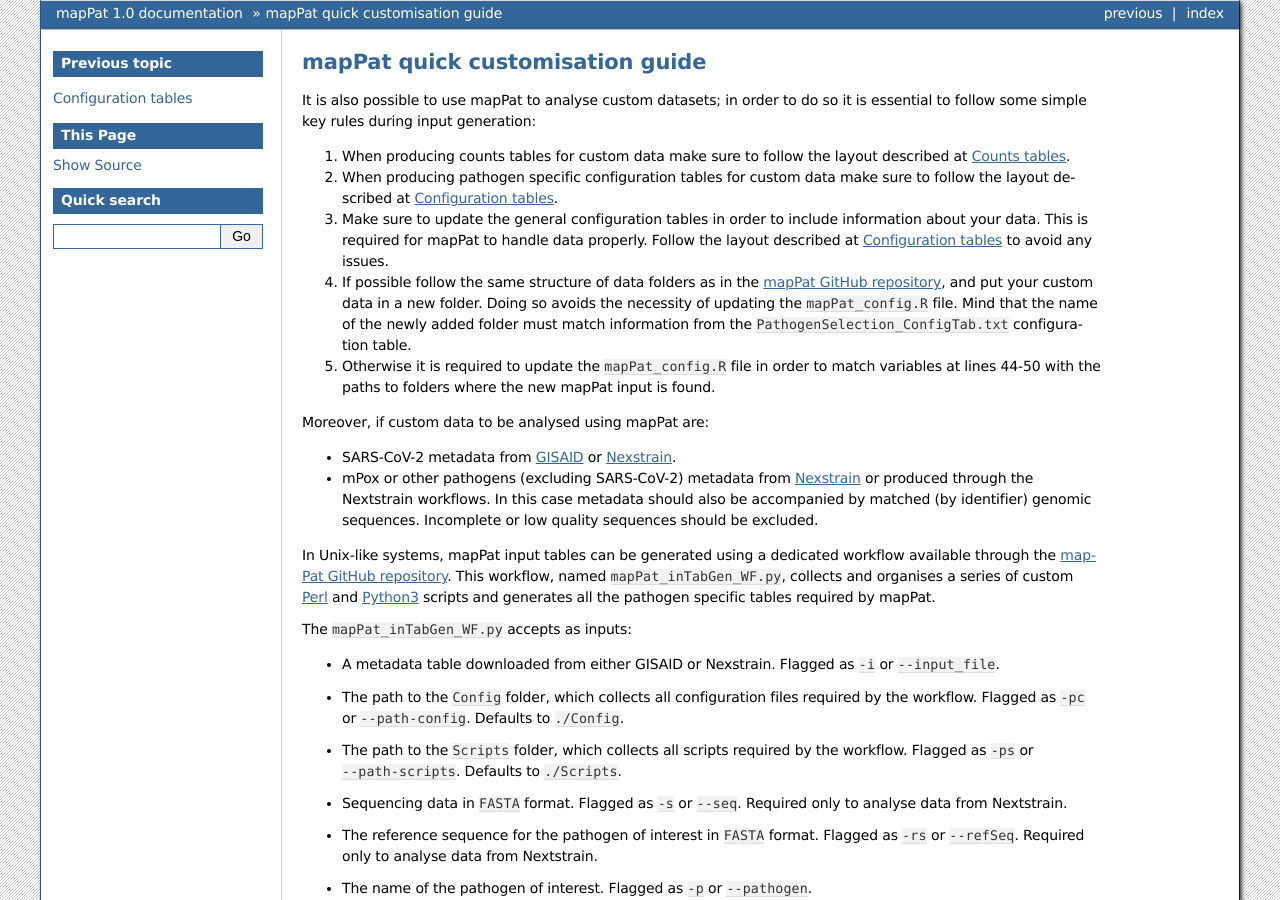
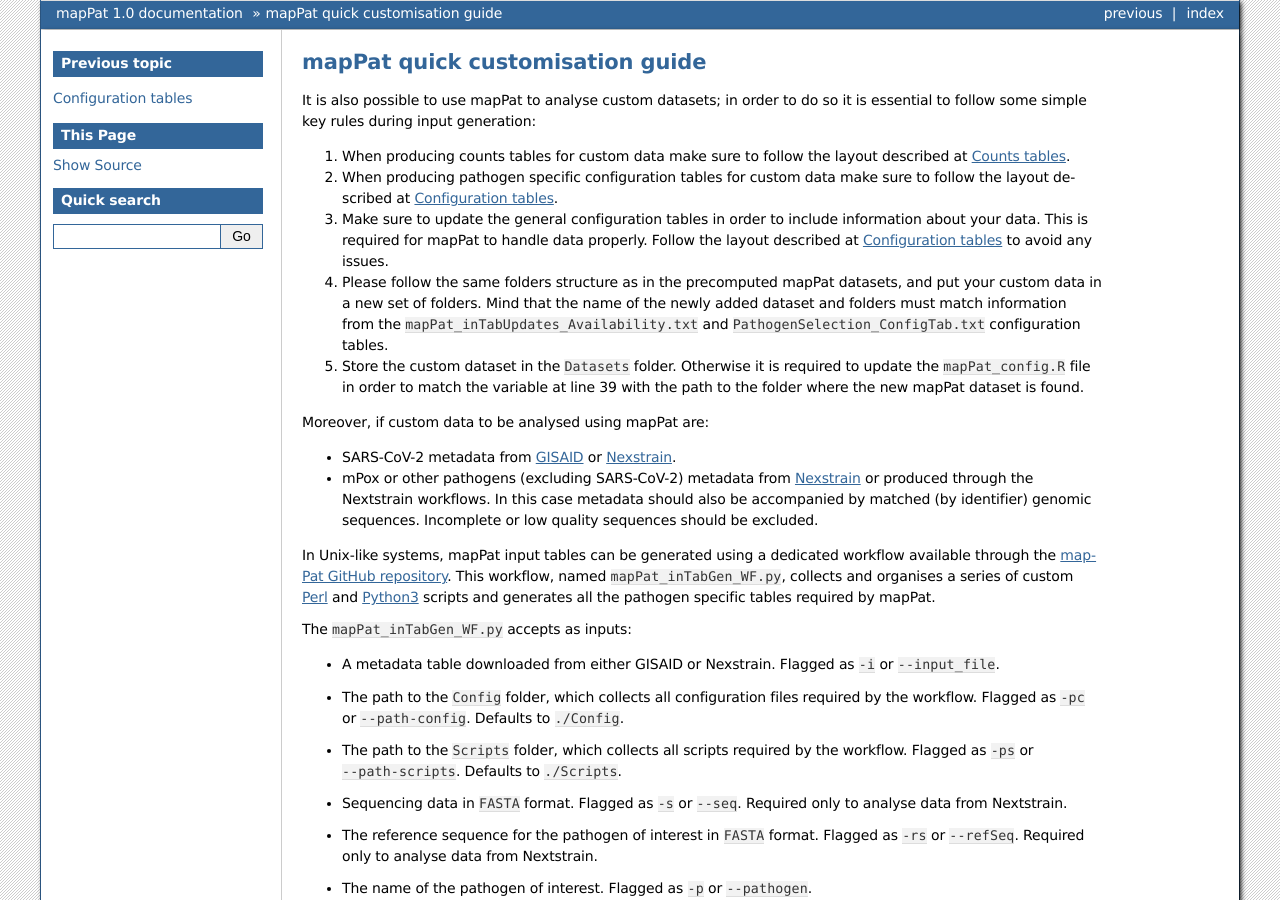
Before and after one commit to F3rika/mapPat, a Sphinx documentation site: the page built from docs/source/customGuide.rst, in a window 1280 px wide and 900 px high. Built offline with Sphinx 7.4.7, drawn with Linux system fonts in a browser that asks for light colours.

Commit message:
Update customGuide.rst

```diff
--- a/docs/source/customGuide.rst
+++ b/docs/source/customGuide.rst
@@ -6,8 +6,8 @@ It is also possible to use mapPat to analyse custom datasets; in order to do so
 #. When producing counts tables for custom data make sure to follow the layout described at :doc:`inReqCounts`.
 #. When producing pathogen specific configuration tables for custom data make sure to follow the layout described at :doc:`inReqConfig`.
 #. Make sure to update the general configuration tables in order to include information about your data. This is required for mapPat to handle data properly. Follow the layout described at :doc:`inReqConfig` to avoid any issues.
-#. If possible follow the same structure of data folders as in the `mapPat GitHub repository <https://github.com/F3rika/mapPat/tree/mapPat_Current/App/Input>`_, and put your custom data in a new folder. Doing so avoids the necessity of updating the ``mapPat_config.R`` file. Mind that the name of the newly added folder must match information from the ``PathogenSelection_ConfigTab.txt`` configuration table.
-#. Otherwise it is required to update the ``mapPat_config.R`` file in order to match variables at lines 44-50 with the paths to folders where the new mapPat input is found.
+#. Please follow the same folders structure as in the precomputed mapPat datasets, and put your custom data in a new set of folders. Mind that the name of the newly added dataset and folders must match information from the ``mapPat_inTabUpdates_Availability.txt`` and ``PathogenSelection_ConfigTab.txt`` configuration tables.
+#. Store the custom dataset in the ``Datasets`` folder. Otherwise it is required to update the ``mapPat_config.R`` file in order to match the variable at line 39 with the path to the folder where the new mapPat dataset is found.
 
 Moreover, if custom data to be analysed using mapPat are:
 
```
